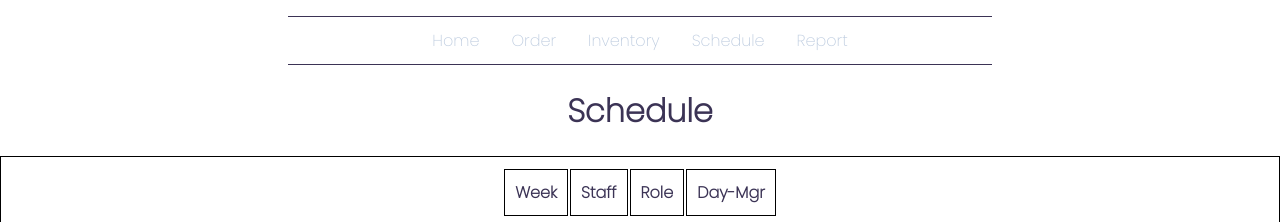
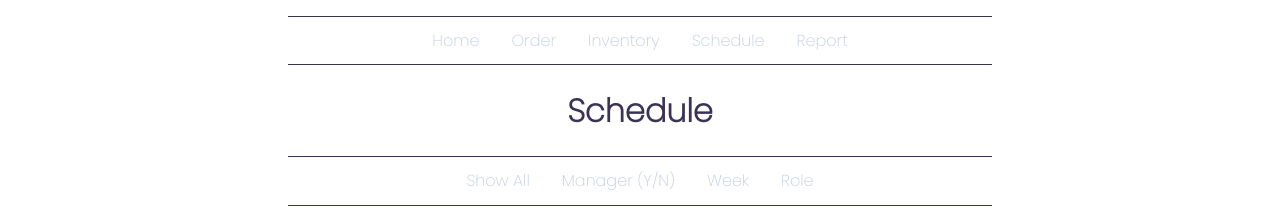
Before and after one commit to matereyes00/Blizzard-Blast, a Django app: page /schedule in a window 1280 px wide. Shown: the part 107-329 px from the top of the page. Run offline with Django 3.2, Linux system fonts and the light colour scheme; data that the repository does not hold is empty.

Commit message:
Updated schedule html files and css file accordingly.

```diff
--- a/blizzardblast/static/css/styles.css
+++ b/blizzardblast/static/css/styles.css
@@ -24,7 +24,7 @@ ul {
     padding: 0;
 }
 
-#nav-bar {
+#filter-system-navbar, #nav-bar {
     display: flex;
     justify-content: center;
     border-top: 1px #3B3355 solid;
--- a/blizzardblast/templates/schedule.html
+++ b/blizzardblast/templates/schedule.html
@@ -9,6 +9,16 @@
 {% block content %}
 
 <h1 class='view-title'>Schedule </h1>
+
+<div id="filter-system-navbar">
+  <ul class="navigation">
+    <li class="navbar-item"><a href="{% url 'schedule' %}">Show All</a></li>
+    <li class="navbar-item"><a href="{% url 'manager_query' %}">Manager (Y/N)</a></li>
+    <li class="navbar-item"><a href="{% url 'week_query' %}">Week</a></li>
+    <li class="navbar-item"><a href="{% url 'role_query' %}">Role</a></li>
+  </ul>
+</div>
+
 <table id="scheduling-table">
   <tr>
     <th>Week</th>
@@ -17,14 +27,16 @@
     <th>Day-Mgr</th>
   </tr>
 
-    {% for m in manager%}
+    {% for a in all_values%}
     <tr>
-      <td> {{m.role_date}}</td>
-      <td> {{m.employee.employee_name}} </td>
-      <td> {{m.role_description}} </td>
-      <td> {{m.is_manager}} </td>
+      <td> {{a.role_date}}</td>
+      <td> {{a.employee.employee_name}} </td>
+      <td> {{a.role_description}} </td>
+      <td> {{a.is_manager}} </td>
     </tr>
     {% endfor %}
+
+
 </table>
 
 {% endblock %}
```
